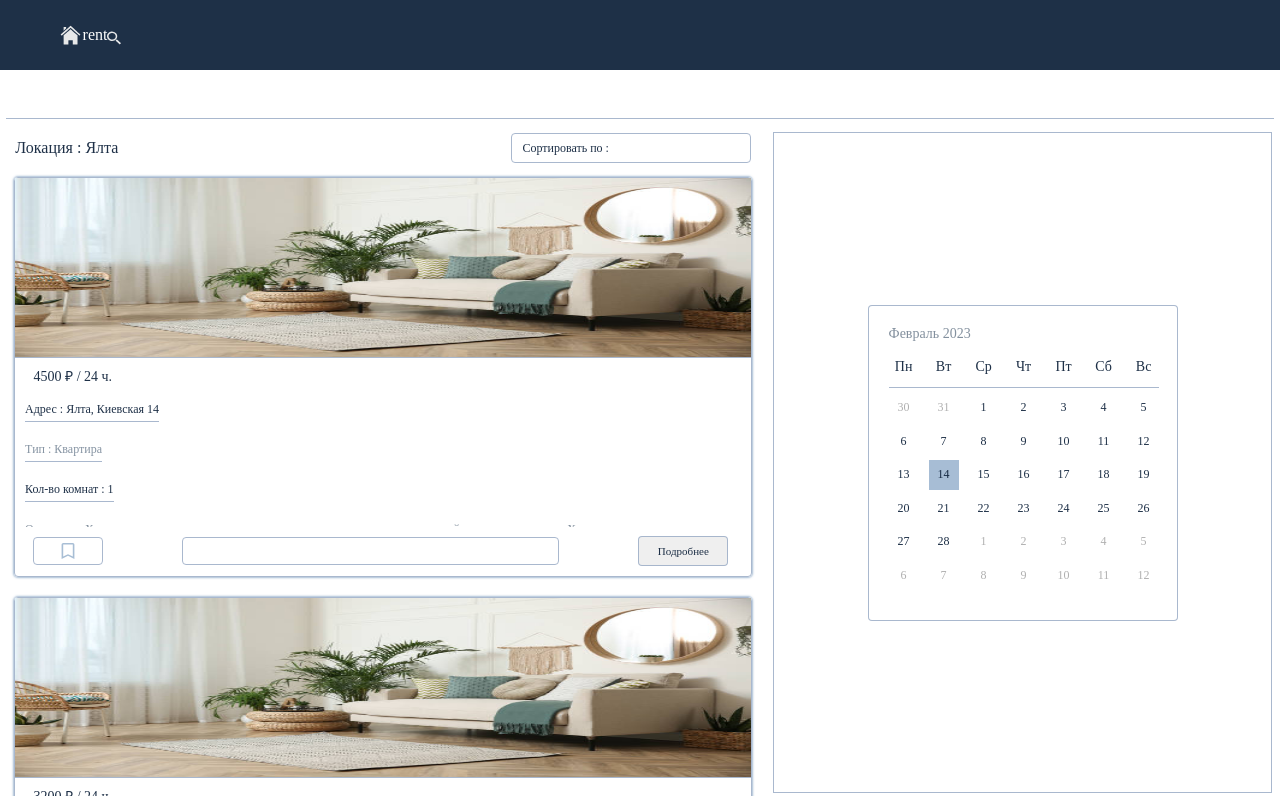
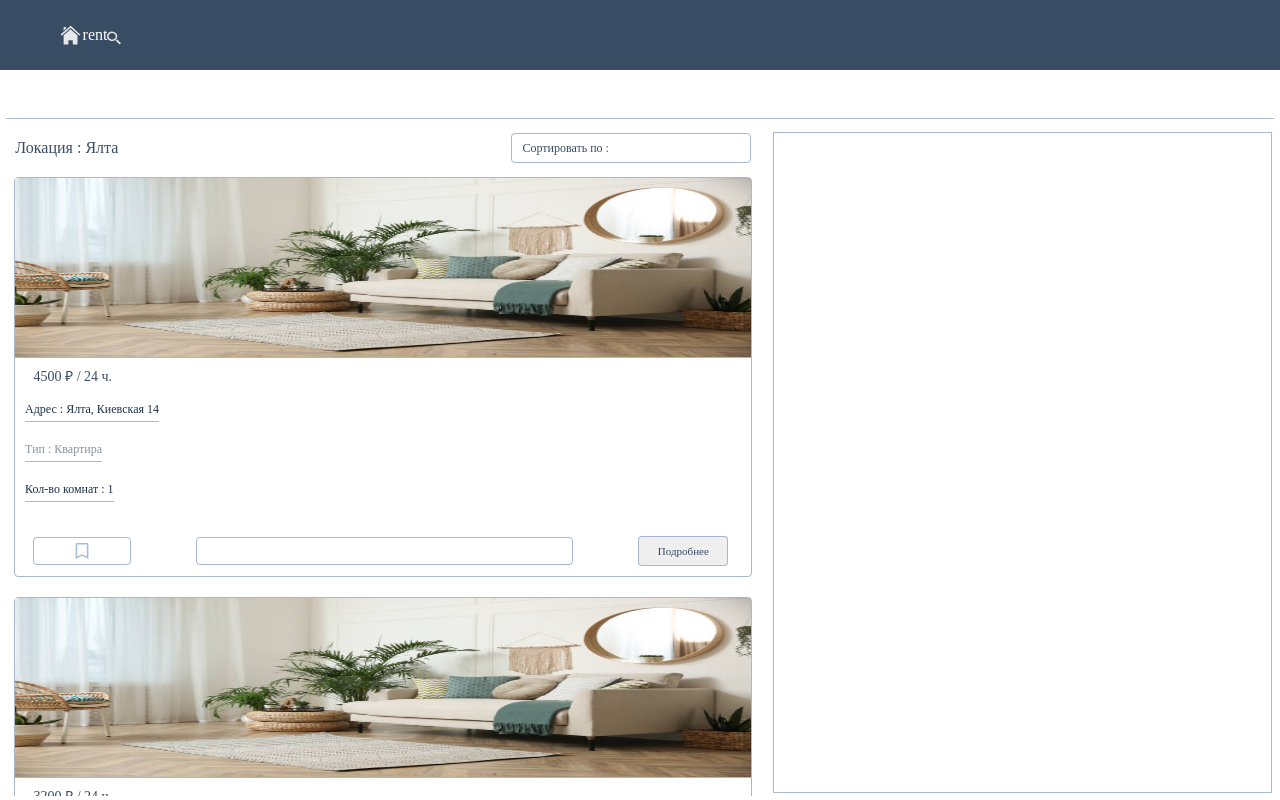
Before and after one commit to codeboxKenobi/rentorium-app, a Vue app: page / in a window 1280 px wide. Built offline with nearby package versions, Linux system fonts and the light colour scheme; a web font is replaced by a local one.

Commit message:
refresh: remove description field in order

```diff
--- a/src/assets/static/orderDescript.ts
+++ b/src/assets/static/orderDescript.ts
@@ -2,12 +2,13 @@ export type Ts = string[]
 
 // Стили текста в ордерах
 export const textSizes = <Ts>[ '16px', '10px', '16px', '10px' ]
-export const textColors = <Ts>[ '#061a33e6', '#0c284680', '#061a33e6', '#07213d80' ]
+export const textColors = <Ts>[ '#061a33e6', '#0c284680', '#061a33e6' ]
+// , '#07213d80'
 
 // Параметры в ордере
 export const txtSectData= [
     { name: 'Адрес', description: 'order_adress' },
     { name: 'Тип', description: 'order_type' },
     { name: 'Кол-во комнат', description: 'order_rooms' },
-    { name: 'Oписание', description: 'order_description' }
+    // { name: 'Oписание', description: 'order_description' }
 ]
--- a/src/assets/styles/custom.scss
+++ b/src/assets/styles/custom.scss
@@ -1,7 +1,7 @@
 * {
   box-sizing: border-box;
 }
-
+// -------------------------------------- flex
 @mixin flexCol( $jc, $ai ) {
     display: flex;
     flex-direction: column;
@@ -14,7 +14,9 @@
     justify-content: $jc;
     align-items: $ai;
 }
+// -------------------------------------- flex
 
+// -------------------------------------- font
 @font-face {
     font-family: 'Montserrat';
     src: url('~/src/assets/fonts/Montserrat/Montserrat-Regular.ttf') format('truetype');
@@ -26,7 +28,9 @@
     font-family: Montserrat;
     font-size: $size;
 }
+// -------------------------------------- font
 
+// -------------------------------------- other
 @mixin btn( $size ) {
     @include flexRow( center, center );
     @include font2( 13px );
@@ -38,8 +42,10 @@
     outline: none;
     color: $main-color;
 }
+// -------------------------------------- other
 
-$main-color: #061a33e6;
+// -------------------------------------- color
+$main-color: #233953e6;
 $main-white: #ffffff;
 $main-line-color: #a0b1c9e6;
 $main-line-hover-color: #0c2950e6;
@@ -47,8 +53,14 @@ $main-hover: #517dac80;
 $main-op-text: #07213d80;
 $main-red: #bb0e0e;
 $main-thin: #B0B0B0;
+// -------------------------------------- color
 
+// -------------------------------------- border
 $main-border1: 1px solid $main-line-color;
 $main-border1-hover: 1px solid $main-line-hover-color;
 $main-border-radius: 4px;
+// -------------------------------------- border
+
+// -------------------------------------- custom
 $main-shadow: 0px 0px 2px 1px $main-hover;
+// -------------------------------------- custom
--- a/src/assets/styles/datepicker.scss
+++ b/src/assets/styles/datepicker.scss
@@ -1,6 +1,6 @@
 .datepicker {
+  height: 320px;
   width: 310px;
-    height: 316px;
   background: $main-white;
   border: $main-border1;
   border-radius: $main-border-radius;
@@ -29,8 +29,6 @@
       flex-wrap: wrap;
       @include font2( 14px );
       color: $main-color;
-
-
     }
 
     &--days {
@@ -93,12 +91,19 @@
     cursor: pointer;
 
     &--selected {
-        background: $main-hover;
+      color: $main-white;
+      background: $main-color;
+      border-radius: $main-border-radius;
+
+      &:hover {
+        color: $main-white;
+      }
+
     }
 
     &:hover {
       border: $main-border1;
-      }
-
+      border-radius: $main-border-radius;
     }
   }
+}
--- a/src/assets/styles/main.css
+++ b/src/assets/styles/main.css
@@ -2,5 +2,4 @@ body {
     margin: 0;
     padding: 0;
     border: 0;
-    box-sizing: border-box;
 }
--- a/src/assets/utils/orderSelectFilter.ts
+++ b/src/assets/utils/orderSelectFilter.ts
@@ -1,5 +1,4 @@
-// ФИЛЬТРАЦИЯ И СОРТИРОВА ОРДЕРОВ
-
+// фильтрация/сортировка ордеров
 import { deepClone } from './utils'
 
 // Шаблоны фильтра и сортировки
--- a/src/assets/utils/utils.ts
+++ b/src/assets/utils/utils.ts
@@ -1,9 +1,9 @@
-// Клон
+// гл. клон
 export const deepClone = ( payload: object ) => {
     return JSON.parse( JSON.stringify( payload ))
 }
 
-
+// utils: календарь
 export default class DateTimeHandler {
     getDayOfYear(date: Date): number {
       const now = date.getTime();
--- a/src/components/UI/ButtonCmp.vue
+++ b/src/components/UI/ButtonCmp.vue
@@ -60,6 +60,7 @@ export default {
     border-radius: $main-border-radius;
     outline: none;
     color: $main-color;
+    cursor: pointer;
 
     &:hover {
         border: $main-border1-hover;
--- a/src/components/UI/OrderCmp.vue
+++ b/src/components/UI/OrderCmp.vue
@@ -72,7 +72,7 @@ import ButtonCmp from './ButtonCmp.vue';
     margin: 10px 5px;
     border: $main-border1;
     border-radius: $main-border-radius;
-    box-shadow: $main-shadow;
+    // box-shadow: $main-shadow;
 
     @media screen and ( max-width: 1280px ) {
         width: 100%;
@@ -95,7 +95,8 @@ import ButtonCmp from './ButtonCmp.vue';
 
     &-description {
         @include flexRow( space-between, center );
-        min-height: 44.5%;
+        height: 45%;
+
         width: 100%;
         border-top: $main-border1;
 
@@ -111,12 +112,13 @@ import ButtonCmp from './ButtonCmp.vue';
 .order-item-bookmark {
     @include flexRow( center, center );
     height: 96%;
-    width: 10%;
+    min-width: 14%;
     padding-right: 1px;
     border: $main-border1;
     border-radius: $main-border-radius;
 
     &-item {
+        cursor: pointer;
         margin: 0px 5px;
     }
 }
--- a/src/components/contentSection/mapSubSection/MapSubSectCmp.vue
+++ b/src/components/contentSection/mapSubSection/MapSubSectCmp.vue
@@ -1,15 +1,15 @@
 <template>
     <div class="map">
-        <datepicker />
+        <!-- <datepicker /> -->
     </div>
 </template>
 
 <script lang="ts">
-import Datepicker from '@/components/UI/datepicker/Datepicker.vue'
+// import Datepicker from '@/components/UI/datepicker/Datepicker.vue'
 
     export default {
         components: {
-            Datepicker
+            // Datepicker
         }
 
     }
```
Lines whose indentation alone changed are shown as unchanged.
